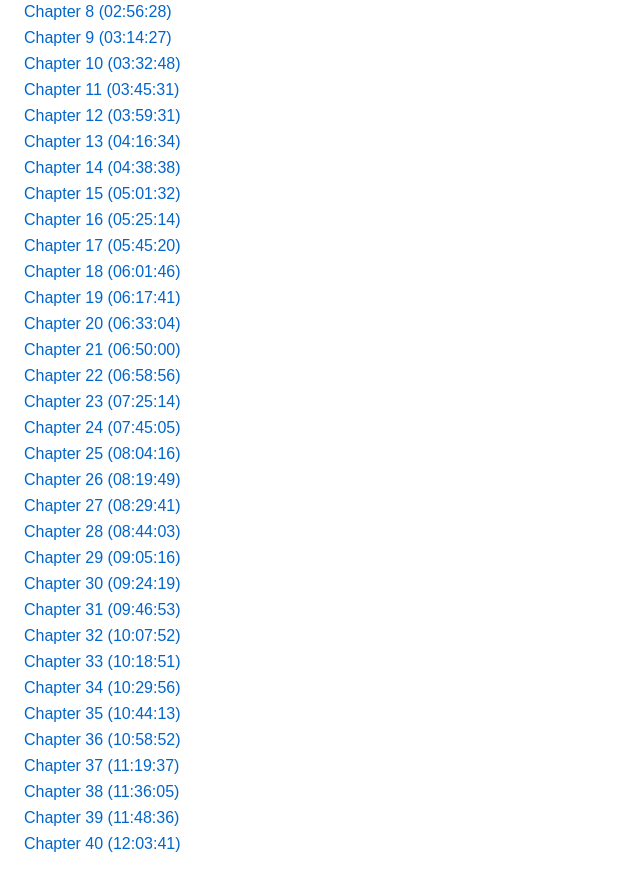
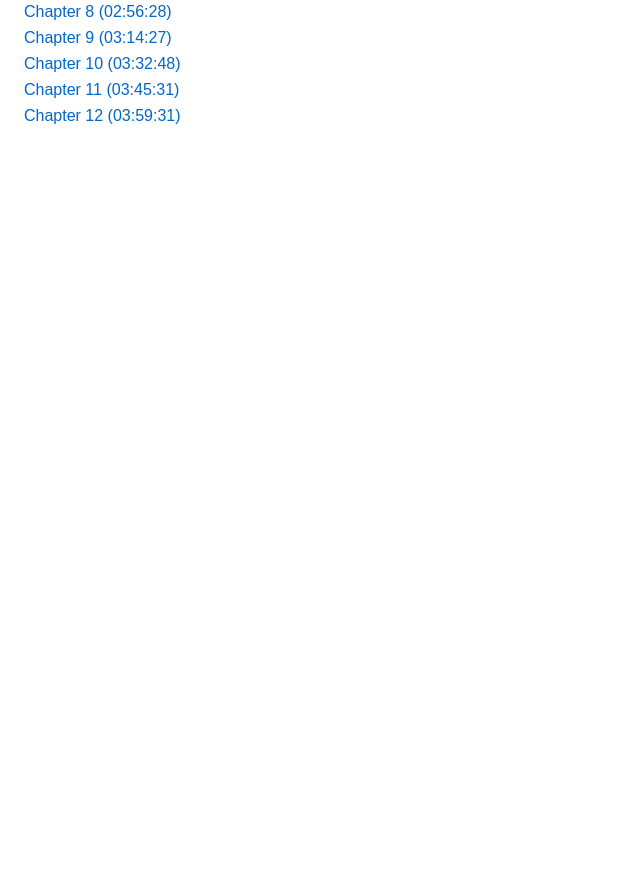
Before and after one commit to tienxu04/educated-audio, a plain HTML site: page index.html in a window 1280 px wide. Shown: the part 373-1264 px from the top of the page, without its empty margins (0-640 px from the left). After the commit the page ends 800 px from the top, so only its background shows below. Drawn offline with Linux system fonts and the light colour scheme.

Commit message:
Update index.html

```diff
--- a/index.html
+++ b/index.html
@@ -37,35 +37,7 @@
       { time: "03:14:27", label: "Chapter 9" },
       { time: "03:32:48", label: "Chapter 10" },
       { time: "03:45:31", label: "Chapter 11" },
-      { time: "03:59:31", label: "Chapter 12" },
-      { time: "04:16:34", label: "Chapter 13" },
-      { time: "04:38:38", label: "Chapter 14" },
-      { time: "05:01:32", label: "Chapter 15" },
-      { time: "05:25:14", label: "Chapter 16" },
-      { time: "05:45:20", label: "Chapter 17" },
-      { time: "06:01:46", label: "Chapter 18" },
-      { time: "06:17:41", label: "Chapter 19" },
-      { time: "06:33:04", label: "Chapter 20" },
-      { time: "06:50:00", label: "Chapter 21" },
-      { time: "06:58:56", label: "Chapter 22" },
-      { time: "07:25:14", label: "Chapter 23" },
-      { time: "07:45:05", label: "Chapter 24" },
-      { time: "08:04:16", label: "Chapter 25" },
-      { time: "08:19:49", label: "Chapter 26" },
-      { time: "08:29:41", label: "Chapter 27" },
-      { time: "08:44:03", label: "Chapter 28" },
-      { time: "09:05:16", label: "Chapter 29" },
-      { time: "09:24:19", label: "Chapter 30" },
-      { time: "09:46:53", label: "Chapter 31" },
-      { time: "10:07:52", label: "Chapter 32" },
-      { time: "10:18:51", label: "Chapter 33" },
-      { time: "10:29:56", label: "Chapter 34" },
-      { time: "10:44:13", label: "Chapter 35" },
-      { time: "10:58:52", label: "Chapter 36" },
-      { time: "11:19:37", label: "Chapter 37" },
-      { time: "11:36:05", label: "Chapter 38" },
-      { time: "11:48:36", label: "Chapter 39" },
-      { time: "12:03:41", label: "Chapter 40" }
+      { time: "03:59:31", label: "Chapter 12" }
     ];
 
     const audio = document.getElementById('audio');
```
